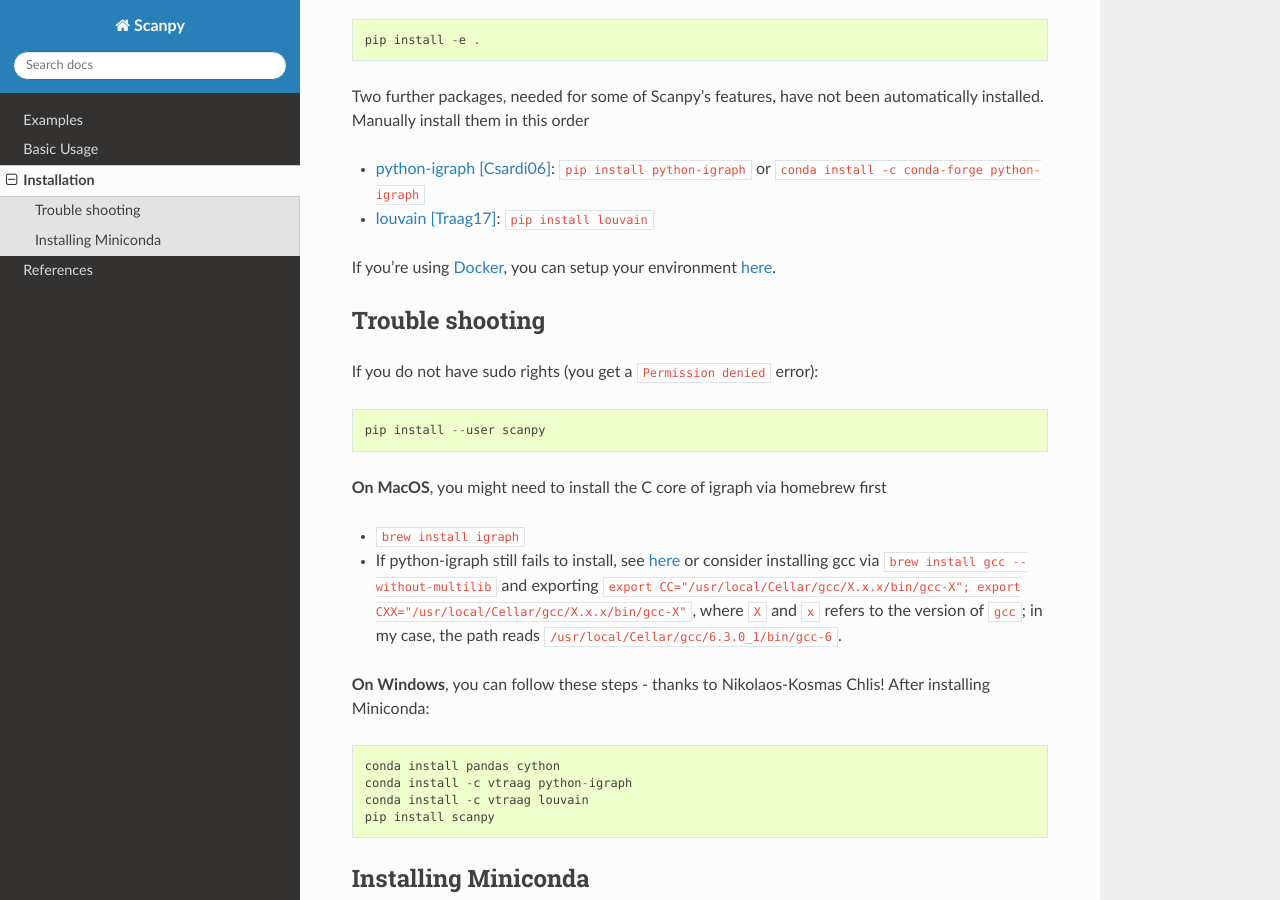
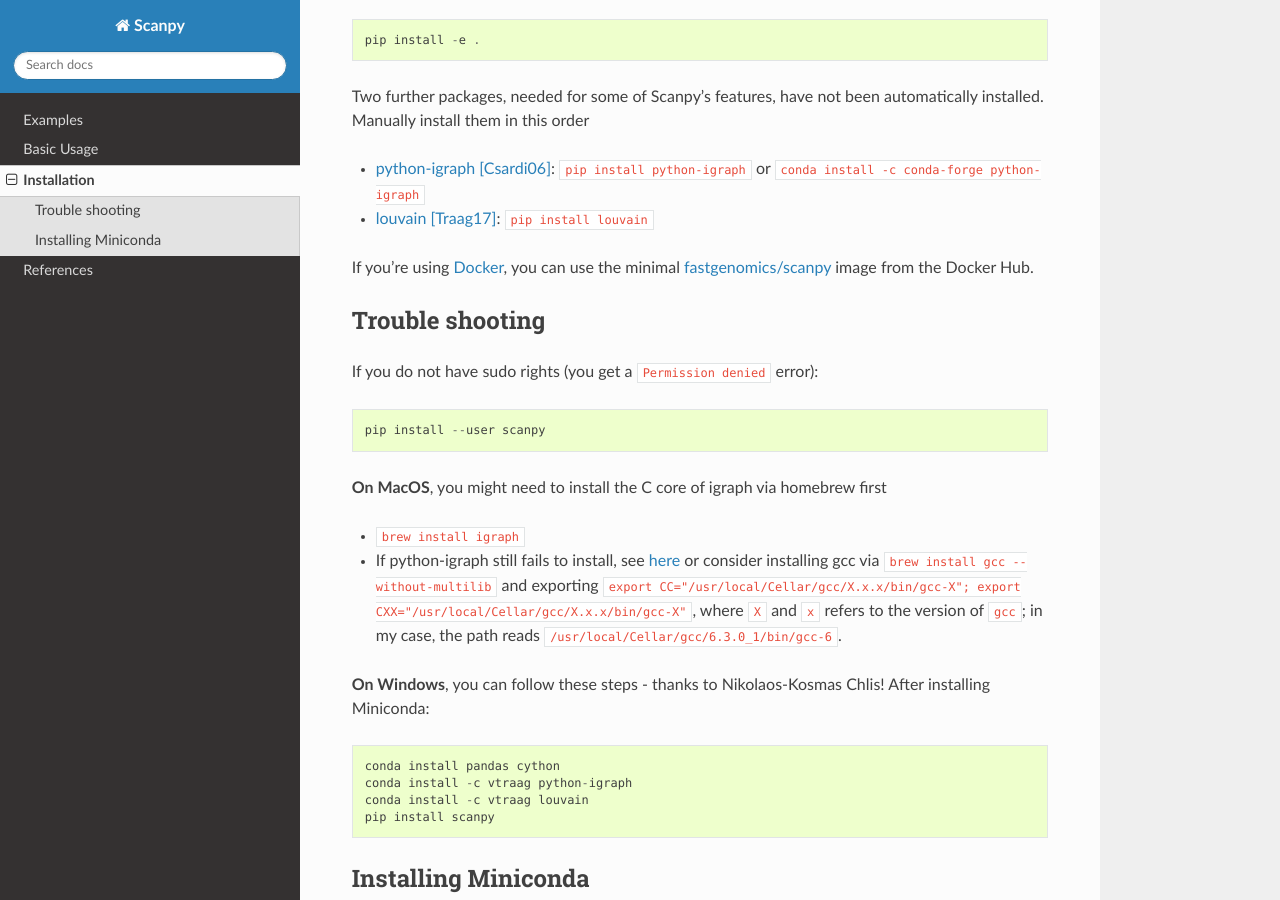
Before and after one commit to scverse/scanpy, a Sphinx documentation site: the page built from docs/installation.rst, in a window 1280 px wide and 900 px high, scrolled down 428 px. Built offline with Sphinx 7.4.7 and the Read the Docs theme 2.0.0, drawn with Linux system fonts in a browser that asks for light colours; the version number could not be read and is left out.

Commit message:
Updated docker info

```diff
--- a/docs/installation.rst
+++ b/docs/installation.rst
@@ -16,10 +16,10 @@
 - `python-igraph <http://igraph.org/python/>`__ [Csardi06]_: ``pip install python-igraph`` or ``conda install -c conda-forge python-igraph``
 - `louvain <https://github.com/vtraag/louvain-igraph>`__ [Traag17]_: ``pip install louvain``
 
-If you're using `Docker <https://en.wikipedia.org/wiki/Docker_(software)>`_, you
-can setup your environment `here
-<https://gist.github.com/flying-sheep/0e003ae3398dd543638955a55c031c8d>`_.
+If you're using Docker_, you can use the minimal `fastgenomics/scanpy`_ image from the Docker Hub.
 
+.. _Docker: https://en.wikipedia.org/wiki/Docker_(software)
+.. _fastgenomics/scanpy: https://hub.docker.com/r/fastgenomics/scanpy
 
 Trouble shooting
 ~~~~~~~~~~~~~~~~
```
